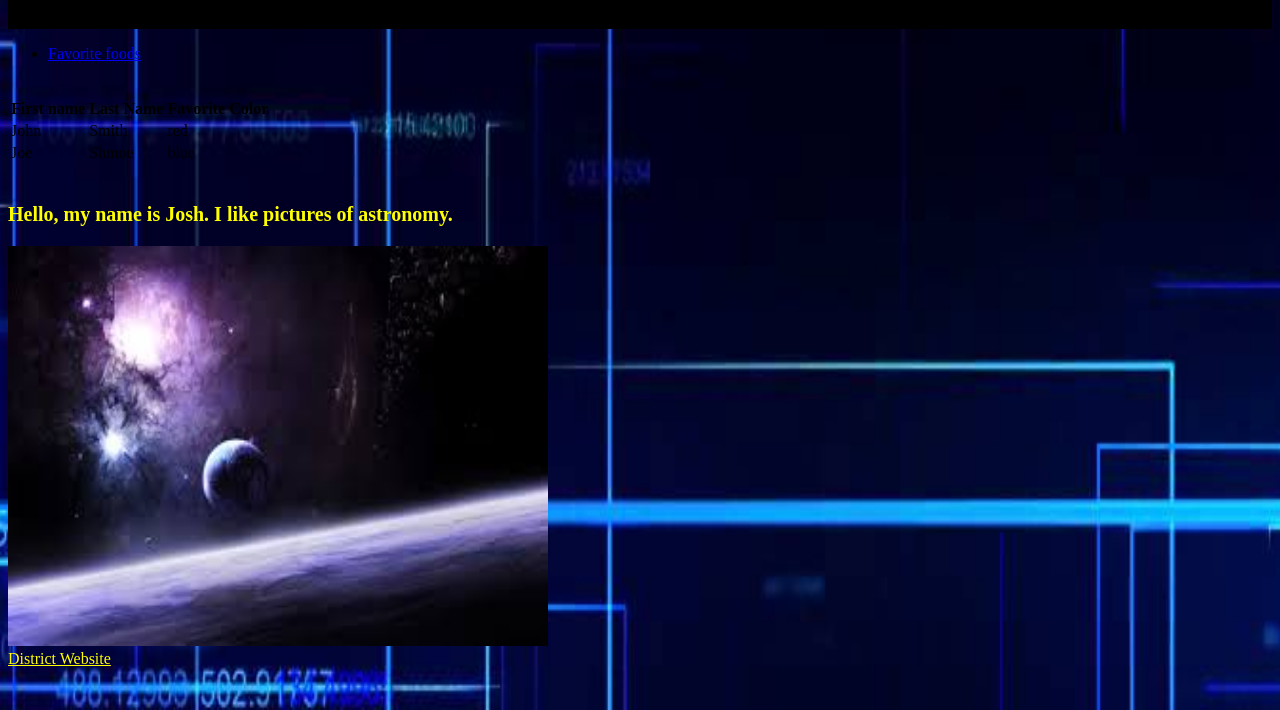
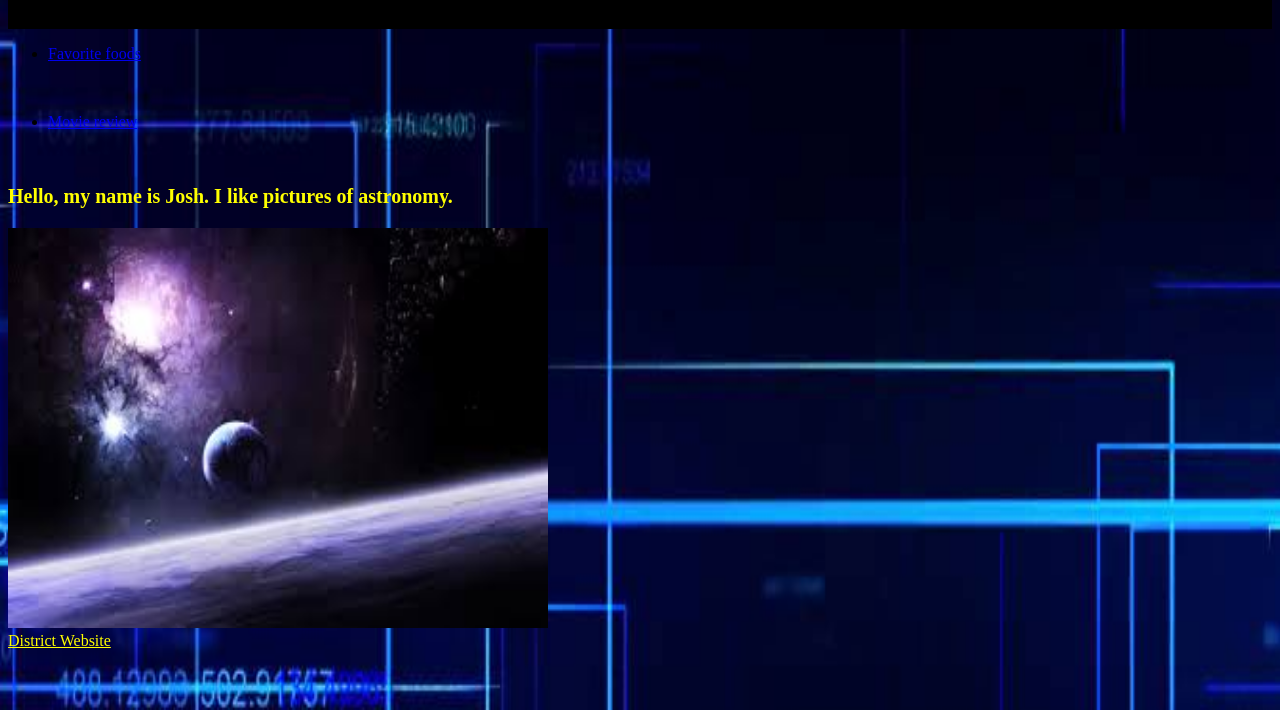
Before and after one commit to changj1198/changj1198.github.io, a plain HTML site: page index.html in a window 1280 px wide. Shown: the part 90-800 px from the top of the page. Drawn offline with Linux system fonts and the light colour scheme.

Commit message:
Update index.html
added movie review to the navigation system

```diff
--- a/index.html
+++ b/index.html
@@ -56,24 +56,15 @@ a#d{
 </ul>
 </nav>
 <br>
-   <table>
-    <tr>
+    <nav>
+<ul>
 
-    <th>First name</th>
-    <th>Last Name</th>
-    <th>Favorite Color</th>
-  </tr>
-  <tr>
-    <td>John</td>
-    <td>Smith</td>
-    <td>red</td>
-  </tr>
-  <tr>
-    <td>Joe</td>
-    <td>Shmoe</td>
-    <td>blue</td>
-  </tr>
-</table>
+   <li>
+       <a href="MovieReview.html">Movie review</a>
+   </li>
+
+</ul>
+</nav>
     <br>
 <p id="trash">Hello, my name is Josh.  I like pictures of astronomy.</p>
     <img src="space.jpg" alt="space image" height=400 width=540>
```
